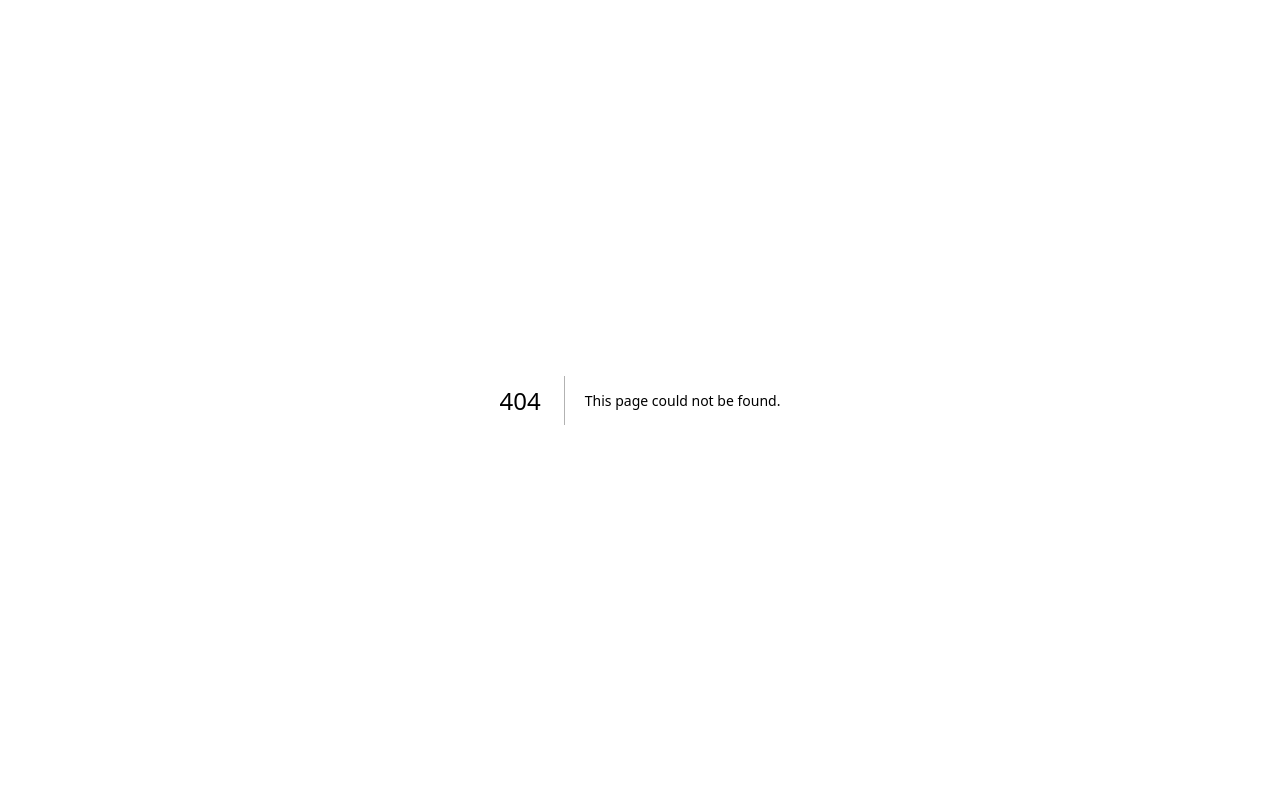
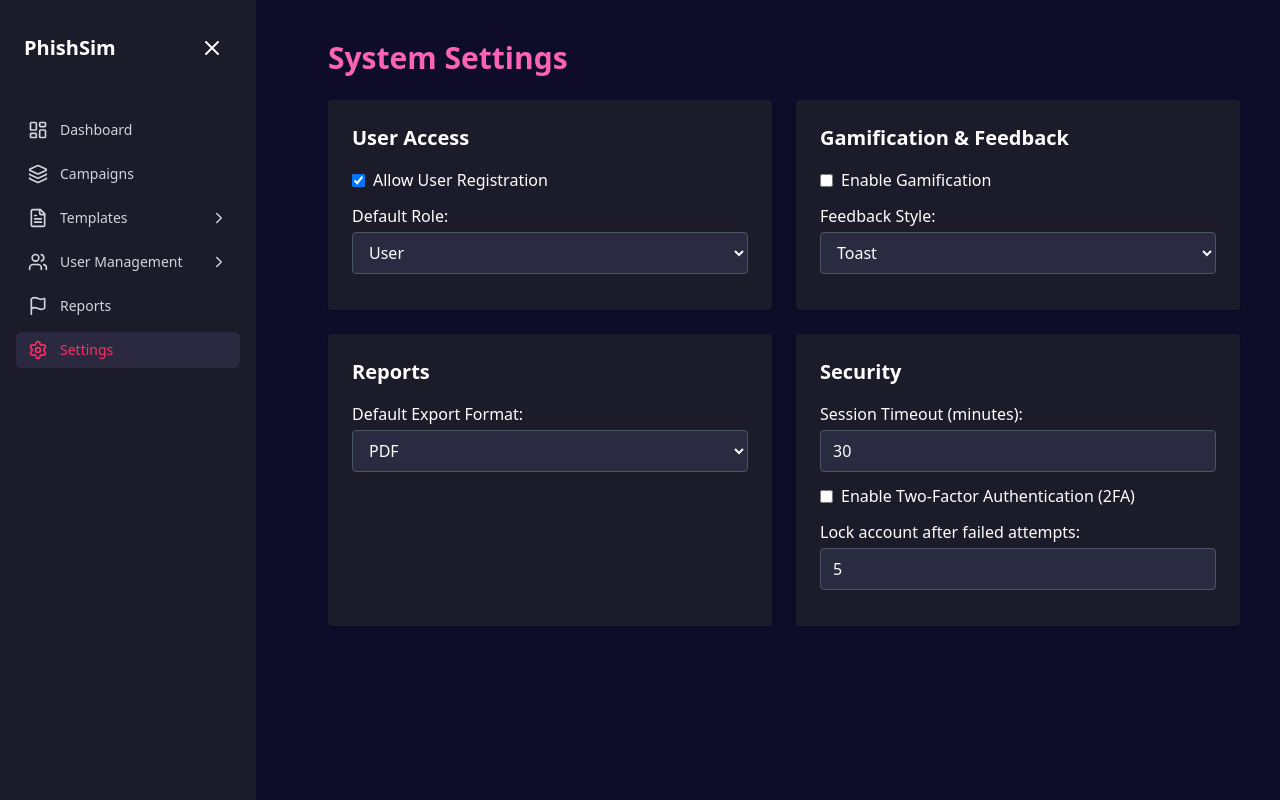
Before and after one commit to BADARRASHEED/PhishSim, a Next.js app in the folder frontend/: page /settings in a window 1280 px wide. Before the commit this address had no page. Built offline with nearby package versions, Linux system fonts and the light colour scheme.

Commit message:
admin frontend done

```diff
--- a/frontend/src/app/admin-dashboard/page.tsx
+++ b/frontend/src/app/admin-dashboard/page.tsx
@@ -1,8 +1,18 @@
 'use client'
 
 import { useState } from 'react'
-import { usePathname } from 'next/navigation'
-import { User, MailCheck, TrendingUp, Flag, Menu, X, LayoutDashboard, Layers, Users, FileText, Settings } from 'lucide-react'
+import { usePathname, useRouter } from 'next/navigation'
+import {
+  User,
+  MailCheck,
+  TrendingUp,
+  Flag,
+  LayoutDashboard,
+  Layers,
+  Users,
+  FileText,
+  Settings
+} from 'lucide-react'
 import Link from 'next/link'
 import {
   Chart as ChartJS,
@@ -13,65 +23,85 @@ import {
   BarElement,
   Title,
   Tooltip,
-    Legend,
+  Legend
 } from 'chart.js'
 import { Line, Bar } from 'react-chartjs-2'
 import Sidebar from '../components/admin/Sidebar'
 
-ChartJS.register(CategoryScale, LinearScale, PointElement, LineElement, BarElement, Title, Tooltip, Legend)
+ChartJS.register(
+  CategoryScale,
+  LinearScale,
+  PointElement,
+  LineElement,
+  BarElement,
+  Title,
+  Tooltip,
+  Legend
+)
 
 const stats = [
-    {
-        icon: <User size={28} className="text-blue-500" />, value: '154', label: 'Total Users', sub: '+5 this week',
-    },
-    {
-        icon: <MailCheck size={28} className="text-purple-500" />, value: '12 / 17', label: 'Active Campaigns', sub: '2 new',
-    },
-    {
-        icon: <TrendingUp size={28} className="text-green-500" />, value: '17%', label: 'CTR (7 Days)', sub: '▲ +2%',
-    },
-    {
-        icon: <Flag size={28} className="text-red-500" />, value: '8', label: 'Reports Pending', sub: '5 urgent',
-    },
+  { icon: <User size={28} className="text-blue-500" />, value: '154', label: 'Total Users', sub: '+5 this week' },
+  { icon: <MailCheck size={28} className="text-purple-500" />, value: '12 / 17', label: 'Active Campaigns', sub: '2 new' },
+  { icon: <TrendingUp size={28} className="text-green-500" />, value: '17%', label: 'CTR (7 Days)', sub: '▲ +2%' },
+  { icon: <Flag size={28} className="text-red-500" />, value: '8', label: 'Reports Pending', sub: '5 urgent' }
 ]
 
 const lineData = {
   labels: ['Mon', 'Tue', 'Wed', 'Thu', 'Fri', 'Sat', 'Sun'],
-    datasets: [{ label: 'Click-Through Rate (%)', data: [12, 15, 14, 18, 17, 20, 19], borderColor: '#FF2E63', tension: 0.3 }],
+  datasets: [
+    {
+      label: 'Click-Through Rate (%)',
+      data: [12, 15, 14, 18, 17, 20, 19],
+      borderColor: '#FF2E63',
+      tension: 0.3
+    }
+  ]
 }
 
 const barData = {
   labels: ['HMRC', 'NHS', 'Bank', 'Amazon', 'Facebook'],
-    datasets: [{ label: 'Clicks Per Template', data: [35, 22, 45, 30, 25], backgroundColor: '#1F1C3A' }],
+  datasets: [
+    {
+      label: 'Clicks Per Template',
+      data: [35, 22, 45, 30, 25],
+      backgroundColor: '#1F1C3A'
+    }
+  ]
 }
 
 const options = {
   responsive: true,
   plugins: {
-        legend: { labels: { color: 'white' } },
+    legend: {
+      labels: {
+        color: 'white'
+      }
+    }
   },
   scales: {
-        x: { ticks: { color: '#ccc' }, grid: { color: '#333' } },
-        y: { ticks: { color: '#ccc' }, grid: { color: '#333' } },
+    x: {
+      ticks: { color: '#ccc' },
+      grid: { color: '#333' }
     },
+    y: {
+      ticks: { color: '#ccc' },
+      grid: { color: '#333' }
     }
-
-const navItems = [
-    { href: '/admin-dashboard', label: 'Dashboard', icon: LayoutDashboard },
-    { href: '/campaigns', label: 'Campaigns', icon: Layers },
-    { href: '/templates', label: 'Templates', icon: FileText },
-    { href: '/users', label: 'User Management', icon: Users },
-    { href: '/reports', label: 'Reports', icon: Flag },
-    { href: '/settings', label: 'Settings', icon: Settings },
-]
+  }
+}
 
 export default function AdminDashboard() {
   const [collapsed, setCollapsed] = useState(false)
   const pathname = usePathname()
+  const router = useRouter()
+
+  const handleLogout = () => {
+    // Clear any auth data here (e.g., localStorage.removeItem('token'))
+    router.push('/') // Redirect to home page
+  }
 
   return (
     <div className="min-h-screen bg-[#0F0C29] text-white flex">
-
       <Sidebar />
 
       {/* Main Content */}
@@ -80,10 +110,16 @@ export default function AdminDashboard() {
           <h1 className="text-2xl font-bold">Admin Dashboard</h1>
           <div className="flex items-center gap-4">
             <p className="text-sm text-gray-400">Welcome, Admin</p>
-                        <button className="bg-[#FF2E63] px-4 py-2 text-sm rounded-md hover:bg-[#e82b58] transition">Logout</button>
+            <button
+              onClick={handleLogout}
+              className="bg-[#FF2E63] px-4 py-2 text-sm rounded-md hover:bg-[#e82b58] transition"
+            >
+              Logout
+            </button>
           </div>
         </header>
 
+        {/* Stats */}
         <div className="grid grid-cols-1 sm:grid-cols-2 lg:grid-cols-4 gap-6 mb-12">
           {stats.map((stat, i) => (
             <div key={i} className="bg-[#1C1B29] rounded-xl p-5 shadow-md hover:shadow-xl">
@@ -99,6 +135,7 @@ export default function AdminDashboard() {
           ))}
         </div>
 
+        {/* Charts */}
         <section className="grid grid-cols-1 lg:grid-cols-2 gap-8 text-white">
           <div className="bg-[#1C1B29] p-6 rounded-xl shadow-md">
             <h2 className="text-lg font-semibold mb-4">Click-Through Rate (Last 7 Days)</h2>
--- a/frontend/src/app/reports/page.tsx
+++ b/frontend/src/app/reports/page.tsx
@@ -63,7 +63,7 @@ export default function ReportsPage() {
         datasets: [
             {
                 data: [userStats.passed, userStats.failed],
-                backgroundColor: ['#4CAF50', '#F44336'],
+                backgroundColor: ['#2b95e0', '#EC407A'],
             },
         ],
     };
@@ -80,14 +80,14 @@ export default function ReportsPage() {
     };
 
     return (
-        <div className="flex min-h-screen bg-[#0F0C29] text-white">
+        <div className="flex h-screen bg-[#0F0C29] text-white">
             {/* Sidebar */}
-            <div className="w-64 flex-none">
+            <div className="flex-none">
                 <Sidebar />
             </div>
 
             {/* Main Content */}
-            <div className="flex-1 p-10 overflow-auto">
+            <div className="flex-1 ml-6 md:ml-8 p-10 overflow-auto">
                 <h1 className="text-3xl font-bold mb-6 text-pink-400">Reports Overview</h1>
 
                 {/* Summary Cards */}
--- /dev/null
+++ b/frontend/src/app/settings/page.tsx
@@ -0,0 +1,143 @@
+'use client';
+
+import { useState } from 'react';
+import Sidebar from '../components/admin/Sidebar';
+
+export default function SettingsPage() {
+  const [settings, setSettings] = useState({
+    allowRegistration: true,
+    defaultRole: 'User',
+    enableGamification: false,
+    feedbackStyle: 'toast',
+    reportFormat: 'PDF',
+    sessionTimeout: 30,
+    enable2FA: false,
+    lockAfterFailedAttempts: 5,
+  });
+
+  const handleChange = (key: keyof typeof settings, value: any) => {
+    setSettings(prev => ({ ...prev, [key]: value }));
+  };
+
+  return (
+    <div className="flex h-screen bg-[#0F0C29] text-white">
+      {/* Sidebar */}
+      <div className="flex-none">
+        <Sidebar />
+      </div>
+
+      {/* Main Content */}
+      <div className="flex-1 ml-6 md:ml-8 p-10 overflow-auto">
+
+        <div className="max-w-6xl mx-auto">
+          <h1 className="text-3xl font-bold mb-6 text-pink-400">System Settings</h1>
+
+          <div className="grid grid-cols-1 md:grid-cols-2 gap-6">
+            {/* User Access */}
+            <div className="bg-[#1C1B29] p-6 rounded shadow">
+              <h2 className="text-xl font-semibold mb-4">User Access</h2>
+              <label className="flex items-center mb-3">
+                <input
+                  type="checkbox"
+                  checked={settings.allowRegistration}
+                  onChange={e => handleChange('allowRegistration', e.target.checked)}
+                  className="mr-2"
+                />
+                Allow User Registration
+              </label>
+              <label className="block mb-3">
+                Default Role:
+                <select
+                  value={settings.defaultRole}
+                  onChange={e => handleChange('defaultRole', e.target.value)}
+                  className="block mt-1 w-full bg-[#2A2A40] border border-gray-600 rounded px-3 py-2 text-white"
+                >
+                  <option>User</option>
+                  <option>Manager</option>
+                  <option>Admin</option>
+                </select>
+              </label>
+            </div>
+
+            {/* Gamification & Feedback */}
+            <div className="bg-[#1C1B29] p-6 rounded shadow">
+              <h2 className="text-xl font-semibold mb-4">Gamification & Feedback</h2>
+              <label className="flex items-center mb-3">
+                <input
+                  type="checkbox"
+                  checked={settings.enableGamification}
+                  onChange={e => handleChange('enableGamification', e.target.checked)}
+                  className="mr-2"
+                />
+                Enable Gamification
+              </label>
+              <label className="block mb-3">
+                Feedback Style:
+                <select
+                  value={settings.feedbackStyle}
+                  onChange={e => handleChange('feedbackStyle', e.target.value)}
+                  className="block mt-1 w-full bg-[#2A2A40] border border-gray-600 rounded px-3 py-2 text-white"
+                >
+                  <option value="toast">Toast</option>
+                  <option value="modal">Modal</option>
+                  <option value="page">Page Alert</option>
+                </select>
+              </label>
+            </div>
+
+            {/* Reports */}
+            <div className="bg-[#1C1B29] p-6 rounded shadow">
+              <h2 className="text-xl font-semibold mb-4">Reports</h2>
+              <label className="block mb-3">
+                Default Export Format:
+                <select
+                  value={settings.reportFormat}
+                  onChange={e => handleChange('reportFormat', e.target.value)}
+                  className="block mt-1 w-full bg-[#2A2A40] border border-gray-600 rounded px-3 py-2 text-white"
+                >
+                  <option>PDF</option>
+                  <option>CSV</option>
+                  <option>JSON</option>
+                </select>
+              </label>
+            </div>
+
+            {/* Security */}
+            <div className="bg-[#1C1B29] p-6 rounded shadow">
+              <h2 className="text-xl font-semibold mb-4">Security</h2>
+              <label className="block mb-3">
+                Session Timeout (minutes):
+                <input
+                  type="number"
+                  value={settings.sessionTimeout}
+                  onChange={e => handleChange('sessionTimeout', parseInt(e.target.value))}
+                  className="block mt-1 w-full bg-[#2A2A40] border border-gray-600 rounded px-3 py-2 text-white"
+                  min={1}
+                />
+              </label>
+              <label className="flex items-center mb-3">
+                <input
+                  type="checkbox"
+                  checked={settings.enable2FA}
+                  onChange={e => handleChange('enable2FA', e.target.checked)}
+                  className="mr-2"
+                />
+                Enable Two-Factor Authentication (2FA)
+              </label>
+              <label className="block mb-3">
+                Lock account after failed attempts:
+                <input
+                  type="number"
+                  value={settings.lockAfterFailedAttempts}
+                  onChange={e => handleChange('lockAfterFailedAttempts', parseInt(e.target.value))}
+                  className="block mt-1 w-full bg-[#2A2A40] border border-gray-600 rounded px-3 py-2 text-white"
+                  min={1}
+                />
+              </label>
+            </div>
+          </div>
+        </div>
+      </div>
+    </div>
+  );
+}
```
Lines whose indentation alone changed are shown as unchanged.
